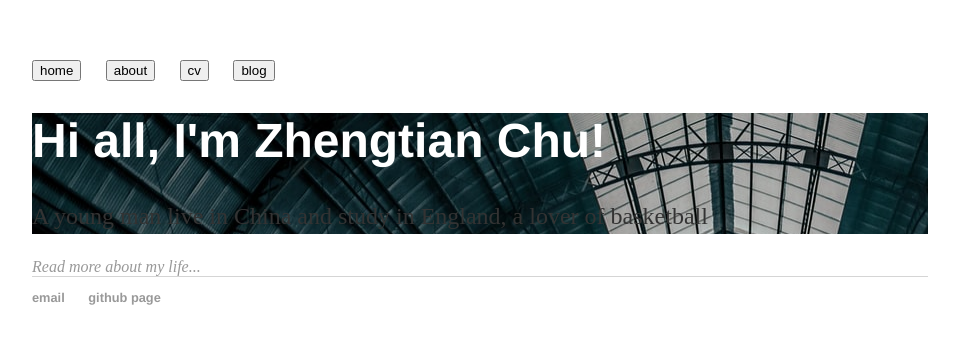
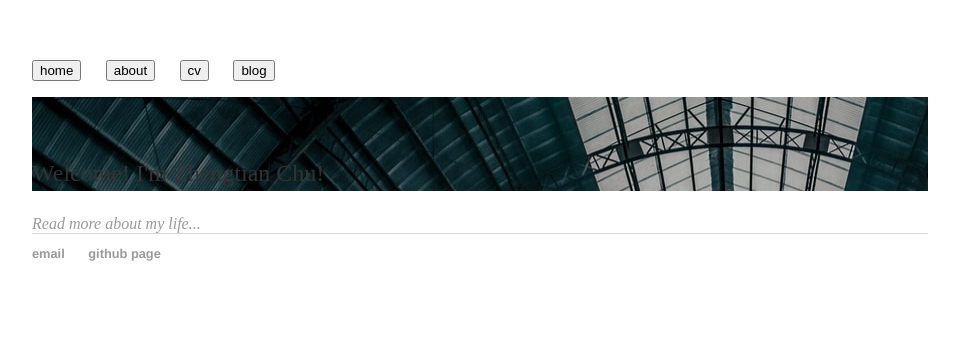
Before and after one commit to scyxx2/lakerschampions.github.io, a Jekyll site: the page built from index.html, in a window 1280 px wide. Shown: the top 344 px of the page, without its empty margins (160-1119 px from the left). Built offline with Jekyll 4.4.1, drawn with Linux system fonts in a browser that asks for light colours.

Commit message:
Update index.html

```diff
--- a/index.html
+++ b/index.html
@@ -3,7 +3,7 @@ layout: default
 title: Zhengtian Chu, a Young Man
 ---
 <div class="blurb">
-    <h1>Hi all, I'm Zhengtian Chu!</h1>
-    <p>A young man live in China and study in England, a lover of basketball</p>
+    <br>
+    &nbsp;&nbsp;&nbsp;<p>Welcome! I'm Zhengtian Chu!</p>
 </div><!-- /.blurb -->
 <em><a href="/about">Read more about my life...</em></a>
```
